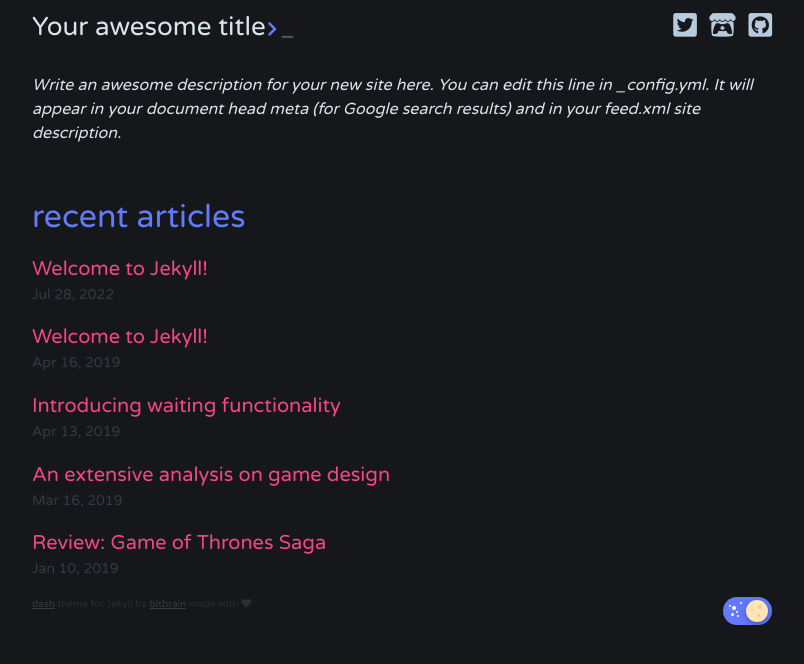
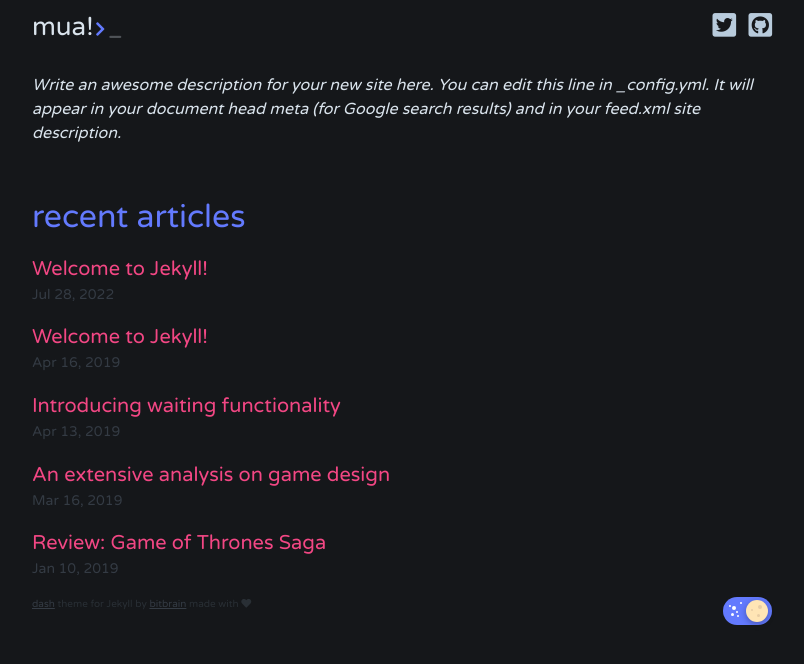
Before and after one commit to arxxyr/fablol.github.io, a Jekyll site: the page built from index.html, in a window 1280 px wide. Shown: the top 664 px of the page, without its empty margins (238-1042 px from the left). Built offline with Jekyll 4.4.1, drawn with Linux system fonts in a browser that asks for light colours; nearby versions of some CDN libraries; the list of posts is cut into pages by our own code.

Commit message:
setup Jekyll blog

```diff
--- a/_config.yml
+++ b/_config.yml
@@ -18,15 +18,15 @@
 # You can create any custom variable you would like, and they will be accessible
 # in the templates via {{ site.myvariable }}.
 
-title: Your awesome title
-email: your-email@example.com
+title: mua!
+email: ffqi@outlook.com
 description: >- # this means to ignore newlines until "baseurl:"
   Write an awesome description for your new site here. You can edit this
   line in _config.yml. It will appear in your document head meta (for
   Google search results) and in your feed.xml site description.
 baseurl: "" # the subpath of your site, e.g. /blog
-url: "blog.yang.coffee" # the base hostname & protocol for your site, e.g. http://example.com
-twitter_username: jekyllrb
+url: "yang.surf" # the base hostname & protocol for your site, e.g. http://example.com
+twitter_username: 0xfffffc
 github_username:  fablol
 
 # jekyll-paginate
@@ -47,7 +47,7 @@ dash:
 
   # (optional) discqus comment configuration
   disqus:
-    shortname: <your-disqus-shortname>
+    shortname: ffqi
 
   # the animation speed of the post scroll-in effect
   animation_speed: 50
@@ -64,13 +64,13 @@ dash:
   # generate social links in footer
   # supported colors: green, red, orange, blue, cyan, pink, teal, yellow, indigo, purple
   social_links:
-    - url: https://twitter.com/bitbrain_
+    - url: https://twitter.com/0xfffffc
       icon: twitter-square
       color: cyan
-    - url: https://bitbrain.itch.io
-      icon: itch-io
-      color: red
-    - url: https://github.com/bitbrain
+    # - url: https://bitbrain.itch.io
+    #   icon: itch-io
+    #   color: red
+    - url: https://github.com/fablol
       icon: github-square
       color: purple
 
```
Also changed, not shown: assets/favicon.png.
